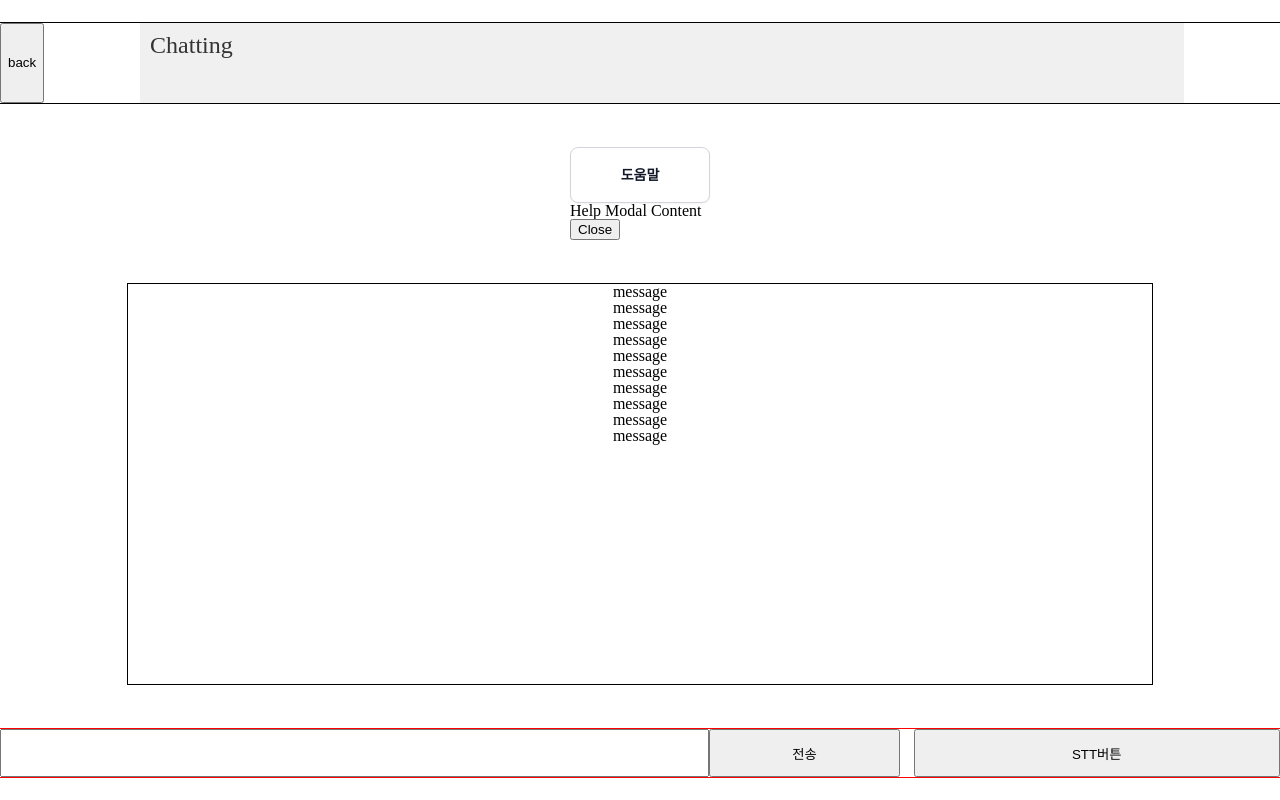
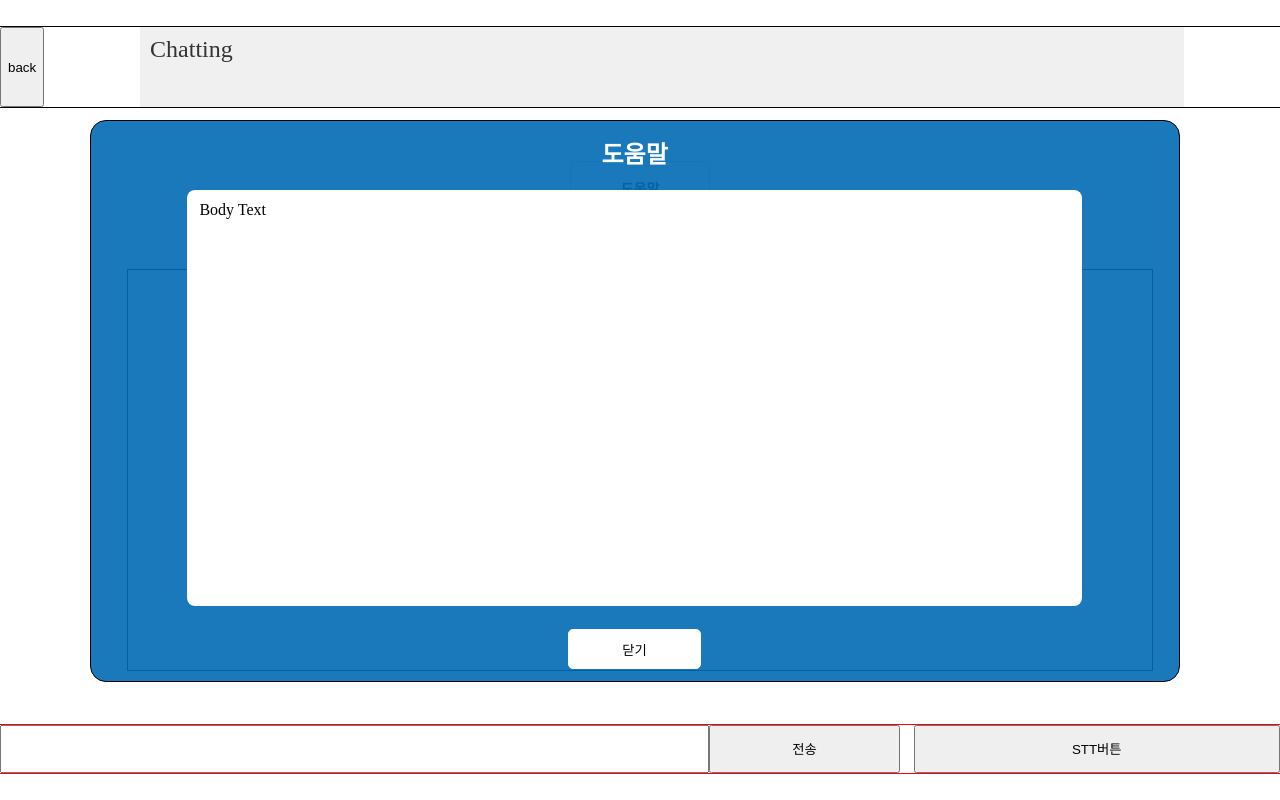
Before and after one commit to CWDll/Mearing, a React (Create React App) app: page /chatbot in a window 1280 px wide. Both pictures are taken after a click on the button "도움말". Built offline with nearby package versions, Linux system fonts and the light colour scheme.

Commit message:
[Feat] 버튼을 눌러 도움말 모달창을 화면 상에 띄운다.

```diff
--- a/src/components/HelpModal.tsx
+++ b/src/components/HelpModal.tsx
@@ -1,7 +1,48 @@
 import React, { useState } from "react";
+import styled from "styled-components";
 
 // 컴포넌트 가져오기
 import { SecondaryButton } from "./Button";
+
+const HelpModalWrapper = styled.div`
+  position: fixed;
+  z-index: 10;
+  top: 15%;
+  left: 7%;
+
+  display: flex;
+  flex-direction: column;
+  justify-content: space-around;
+  align-items: center;
+  width: 85vw;
+  height: 70vh;
+  border: 1px solid black;
+  background-color: rgba(0, 107, 179, 0.9);
+  border-radius: 1em;
+`;
+
+const HelpModalBody = styled.div`
+  width: 80%;
+  height: 70%;
+  background-color: white;
+  border-radius: 0.5em;
+  padding: 12px;
+`;
+
+const ModalCloseButton = styled.button`
+  width: 10em;
+  height: 3em;
+  border-radius: 5px;
+  border: 1px solid white;
+  background-color: white;
+`;
+
+const ModalTitleText = styled.h1`
+  color: white;
+  font-size: 1.5em;
+  font-weight: bold;
+  padding-top: 10px;
+`;
 
 const HelpModal: React.FC = () => {
   const [isOpen, setIsOpen] = useState(false);
@@ -25,10 +66,11 @@ const HelpModal: React.FC = () => {
         children="도움말"
       />
       {isOpen && (
-        <div>
-          <div>Help Modal Content</div>
-          <button onClick={handleCloseModal}>Close</button>
-        </div>
+        <HelpModalWrapper>
+          <ModalTitleText>도움말</ModalTitleText>
+          <HelpModalBody>Body Text</HelpModalBody>
+          <ModalCloseButton onClick={handleCloseModal}>닫기</ModalCloseButton>
+        </HelpModalWrapper>
       )}
     </div>
   );
```
